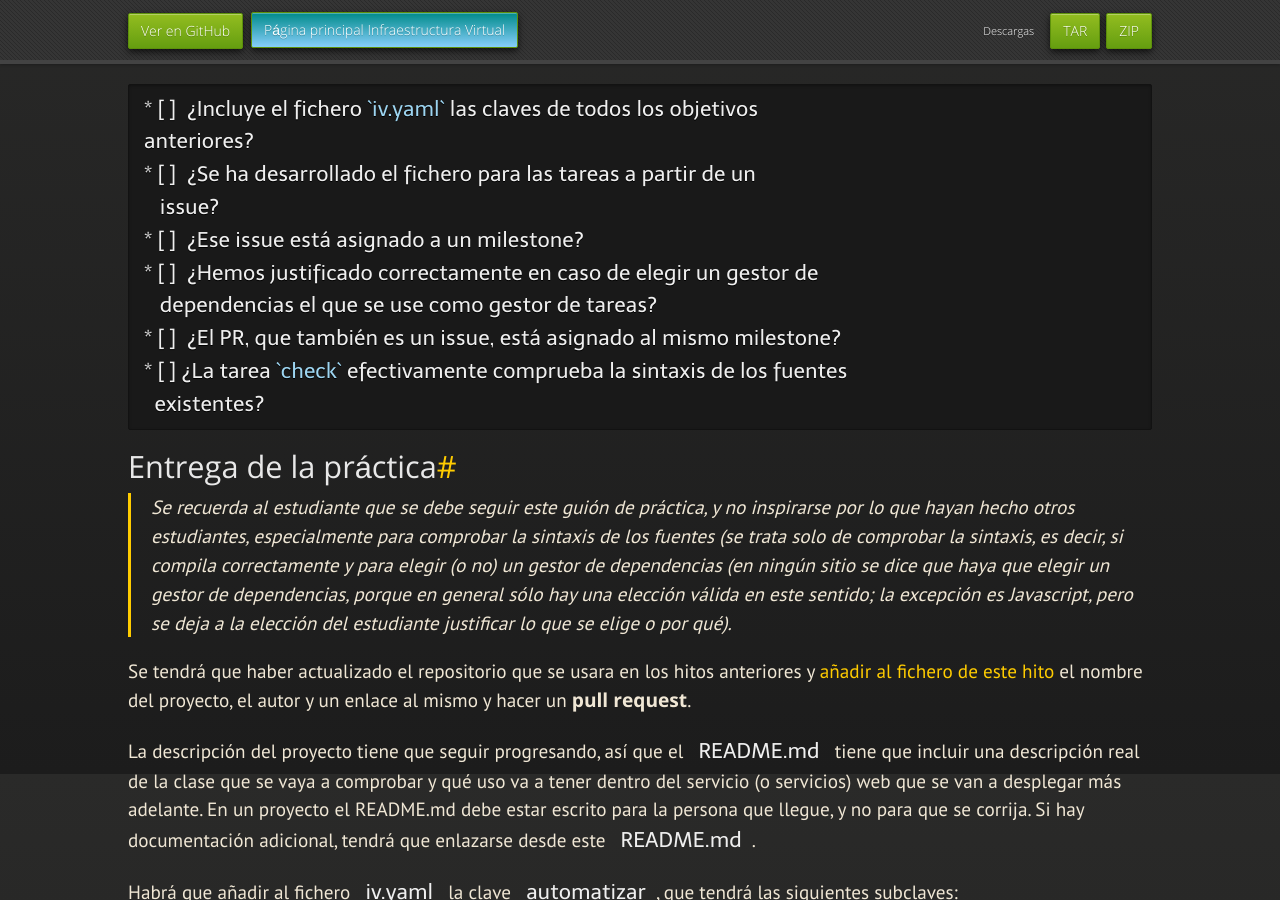
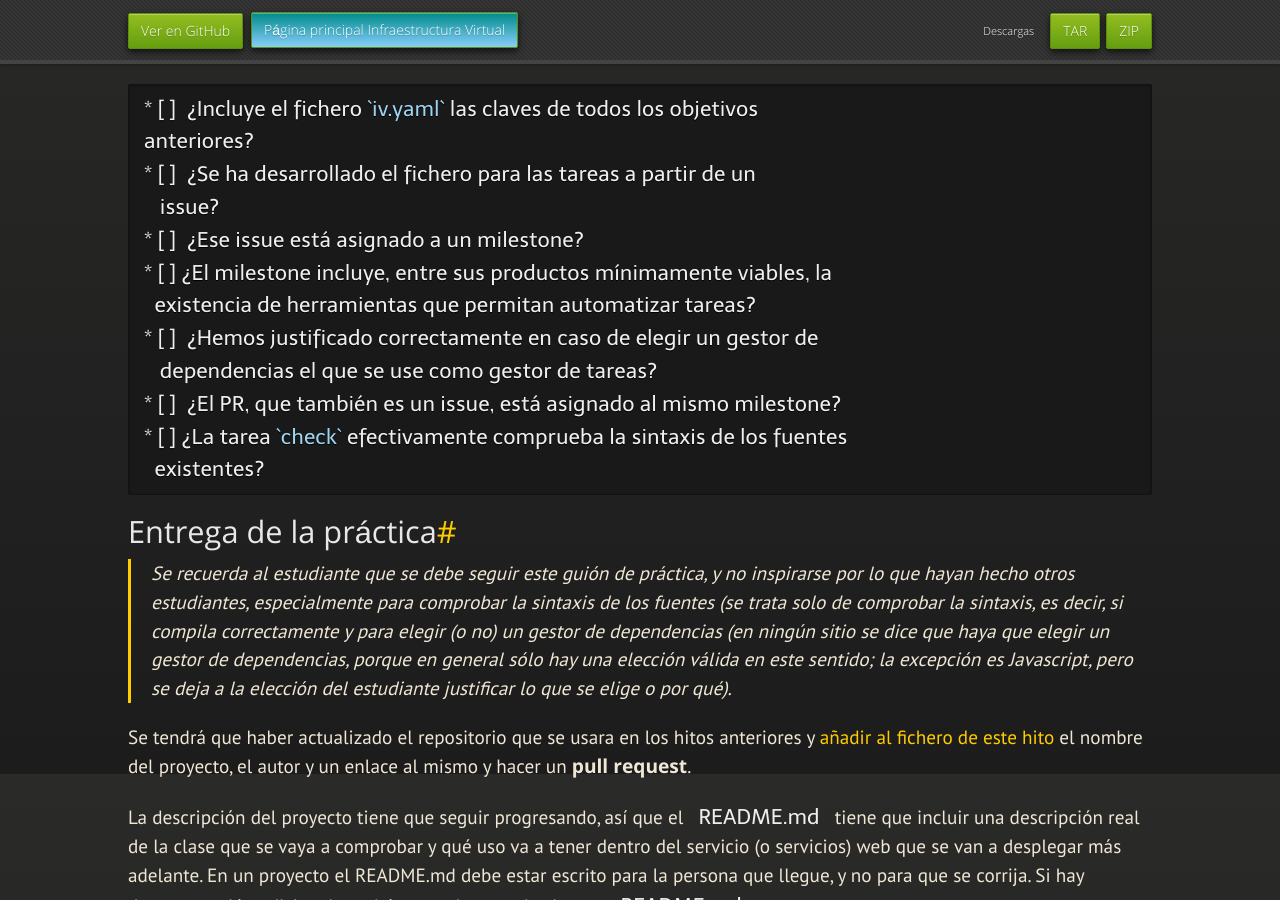
Before and after one commit to JJ/IV, a Jekyll site: the page built from documentos/proyecto/3.Automatizar.md, in a window 1280 px wide and 900 px high, scrolled down 2826 px. Built offline with Jekyll 4.4.1, drawn with Linux system fonts in a browser that asks for light colours; nearby versions of some CDN libraries; some web fonts are replaced; our own code applies the rules of GitHub Pages for plain Markdown files.

Commit message:
Sync documentos/proyecto/3.Automatizar.md de master a gh-pages

```diff
--- a/documentos/proyecto/3.Automatizar.md
+++ b/documentos/proyecto/3.Automatizar.md
@@ -156,6 +156,8 @@ anteriores?
 * [ ]  ¿Se ha desarrollado el fichero para las tareas a partir de un
    issue?
 * [ ]  ¿Ese issue está asignado a un milestone?
+* [ ] ¿El milestone incluye, entre sus productos mínimamente viables, la
+  existencia de herramientas que permitan automatizar tareas?
 * [ ]  ¿Hemos justificado correctamente en caso de elegir un gestor de
    dependencias el que se use como gestor de tareas?
 * [ ]  ¿El PR, que también es un issue, está asignado al mismo milestone?
```
